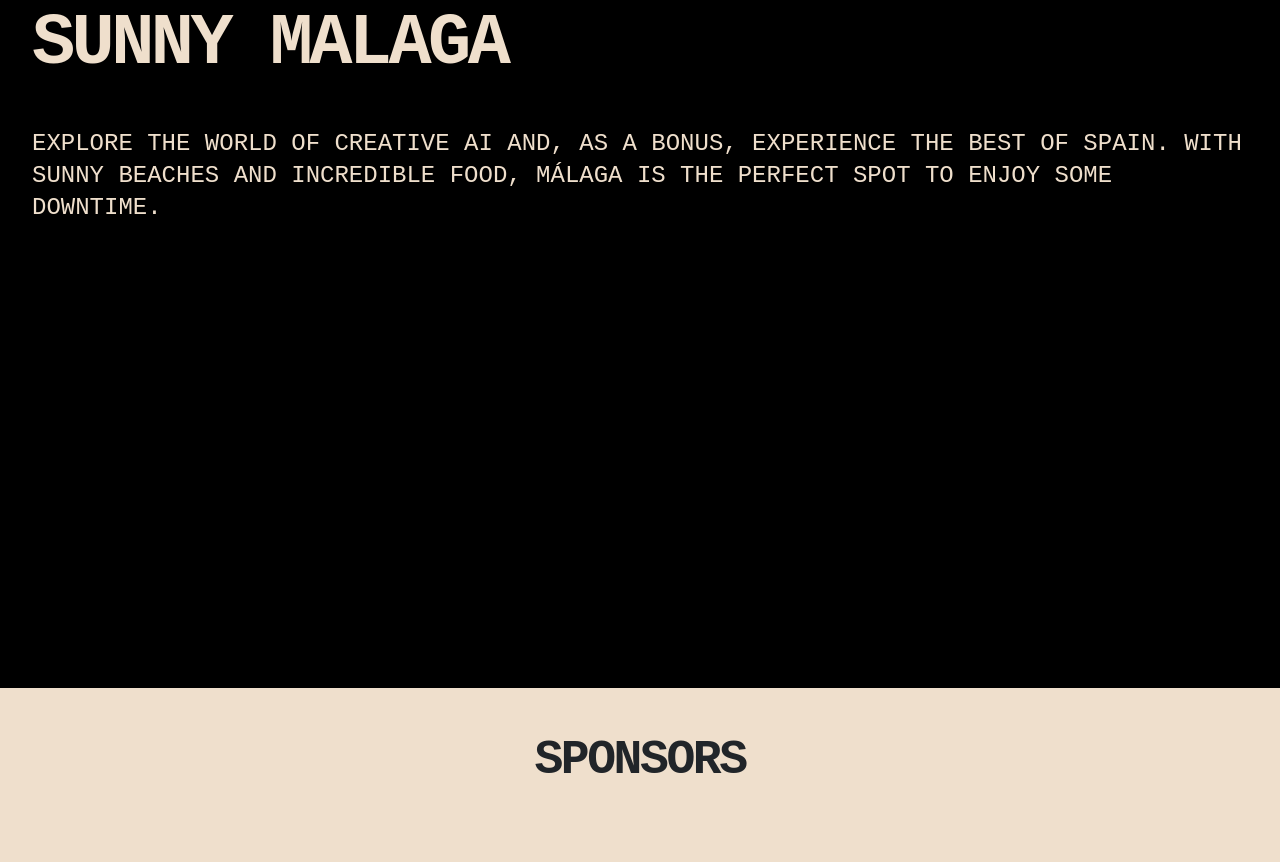
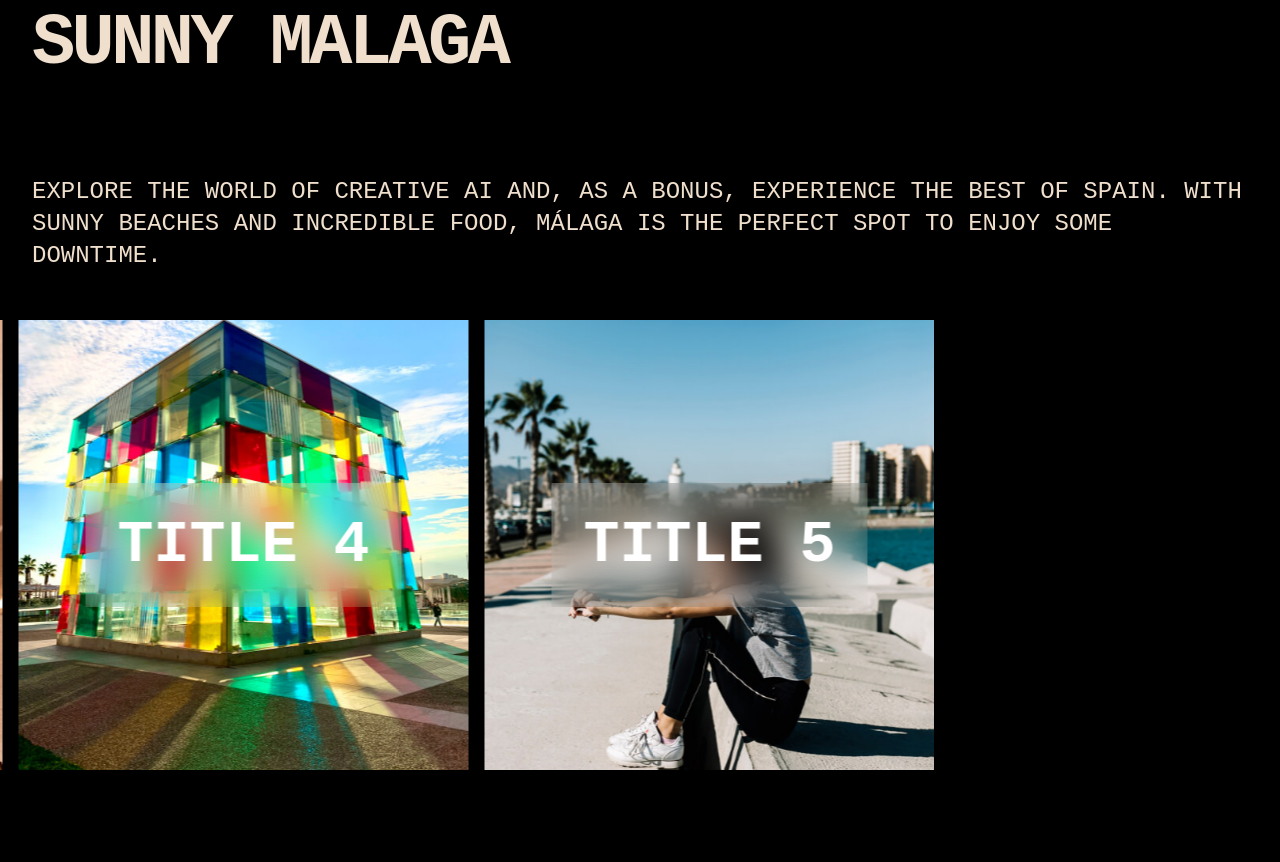
Before and after one commit to minu-arch/upscaleconf, a Next.js app: page / in a window 1280 px wide. Shown: the part 3480-4342 px from the top of the page. Built offline with nearby package versions, Linux system fonts and the light colour scheme.

Commit message:
Updated About

```diff
--- a/package.json
+++ b/package.json
@@ -12,6 +12,7 @@
   },
   "dependencies": {
     "@tailwindcss/container-queries": "^0.1.1",
+    "framer-motion": "^11.11.9",
     "next": "14.2.15",
     "react": "^18",
     "react-dom": "^18"
--- a/src/app/components/About.tsx
+++ b/src/app/components/About.tsx
@@ -1,97 +1,105 @@
 'use client';
 
-import Image from 'next/image';
-import React, { useEffect, useRef } from 'react';
+import { motion, useScroll, useTransform } from 'framer-motion';
+import React, { useRef } from 'react';
 
 import Button from './components/Button';
 
 const About = () => {
-  const carouselRef = useRef<HTMLDivElement>(null);
-  const containerRef = useRef<HTMLDivElement>(null);
-
-  useEffect(() => {
-    const handleScroll = () => {
-      if (carouselRef.current && containerRef.current) {
-        const { top, bottom } = containerRef.current.getBoundingClientRect();
-        const windowHeight = window.innerHeight;
-
-        const scrollPercentage =
-          (windowHeight - top) / (bottom - top + windowHeight);
-
-        const totalDistance =
-          carouselRef.current.scrollWidth - carouselRef.current.clientWidth;
-
-        const moveAmount =
-          Math.max(0, Math.min(1, scrollPercentage)) * totalDistance * 2;
-        carouselRef.current.style.transform = `translateX(-${moveAmount}px)`;
-      }
-    };
-
-    window.addEventListener('scroll', handleScroll);
-    return () => window.removeEventListener('scroll', handleScroll);
-  }, []);
-
   return (
-    <div className="section bg-black" ref={containerRef}>
+    <div className=" bg-black">
       <div className="container mx-auto px-4 sm:px-6 lg:px-8 py-12 max-w-7xl">
+        <div className="flex flex-col gap-12">
           <div className="flex justify-between mb-12 sm:flex-row flex-col gap-6">
             <h1 className="uppercase whitespace-pre-line tracking-tighter text-4xl sm:text-5xl md:text-6xl lg:text-7xl font-bold text-beige">
               See you in{'\n'}sunny Malaga
             </h1>
             <Button className="text-6xl w-fit">Early bird tickets</Button>
           </div>
-        <p className="text-beige text-2xl uppercase mb-12">
-          Explore the world of creative AI and, as a bonus, experience the best
-          of Spain. With sunny beaches and incredible food, Málaga is the
+          <p className="text-beige text-2xl uppercase ">
+            Explore the world of creative AI and, as a bonus, experience the
+            best of Spain. With sunny beaches and incredible food, Málaga is the
             perfect spot to enjoy some downtime.
           </p>
-        {/* <div className="overflow-x-visible">
+          <HorizontalScrollCarousel />
+        </div>
+      </div>
+    </div>
+  );
+};
+const HorizontalScrollCarousel = () => {
+  const targetRef = useRef<HTMLDivElement | null>(null);
+  const { scrollYProgress } = useScroll({
+    target: targetRef,
+  });
+
+  const x = useTransform(scrollYProgress, [0, 1], ['1%', '-95%']);
+
+  return (
+    <section ref={targetRef} className="relative h-[200vh]">
+      <div className="sticky top-0 flex h-screen items-start ">
+        <motion.div style={{ x }} className="flex gap-4">
+          {cards.map((card) => {
+            return <Card card={card} key={card.id} />;
+          })}
+        </motion.div>
+      </div>
+    </section>
+  );
+};
+
+const Card = ({ card }: { card: CardType }) => {
+  return (
+    <div key={card.id} className="group relative size-[450px] bg-neutral-200">
       <div
-            ref={carouselRef}
-            className="flex transition-transform duration-300 ease-out"
-            style={{ width: 'max-content' }}
-          >
-
-            <Image
-              src="/venue.jpg"
-              alt="Malaga 1"
-              width={400}
-              height={300}
-              className="mr-4"
-            />
-            <Image
-              src="/venue.jpg"
-              alt="Malaga 2"
-              width={400}
-              height={300}
-              className="mr-4"
-            />
-            <Image
-              src="/venue.jpg"
-              alt="Malaga 3"
-              width={400}
-              height={300}
-              className="mr-4"
-            />
-            <Image
-              src="/venue.jpg"
-              alt="Malaga 4"
-              width={400}
-              height={300}
-              className="mr-4"
-            />
-            <Image
-              src="/venue.jpg"
-              alt="Malaga 5"
-              width={400}
-              height={300}
-              className="mr-4"
-            />
-          </div>
-        </div> */}
+        style={{
+          backgroundImage: `url(${card.url})`,
+          backgroundSize: 'cover',
+          backgroundPosition: 'center',
+        }}
+        className="absolute inset-0 z-0 transition-transform duration-300 group-hover:scale-110"
+      ></div>
+      <div className="absolute inset-0 z-10 grid place-content-center">
+        <p className="bg-gradient-to-br from-white/20 to-white/0 p-8 text-6xl font-black uppercase text-white backdrop-blur-lg">
+          {card.title}
+        </p>
       </div>
     </div>
   );
 };
 
 export default About;
+
+type CardType = {
+  url: string;
+  title: string;
+  id: number;
+};
+
+const cards: CardType[] = [
+  {
+    url: '/venue.jpg',
+    title: 'Title 1',
+    id: 1,
+  },
+  {
+    url: '/food.jpg',
+    title: 'Title 2',
+    id: 2,
+  },
+  {
+    url: '/drinks.jpg',
+    title: 'Title 3',
+    id: 3,
+  },
+  {
+    url: '/culture.jpg',
+    title: 'Title 4',
+    id: 4,
+  },
+  {
+    url: '/unwind.jpg',
+    title: 'Title 5',
+    id: 5,
+  },
+];
```
Also changed, not shown: 1 other file (tests, documents, lock files or other folders). Lines whose indentation alone changed are shown as unchanged.
